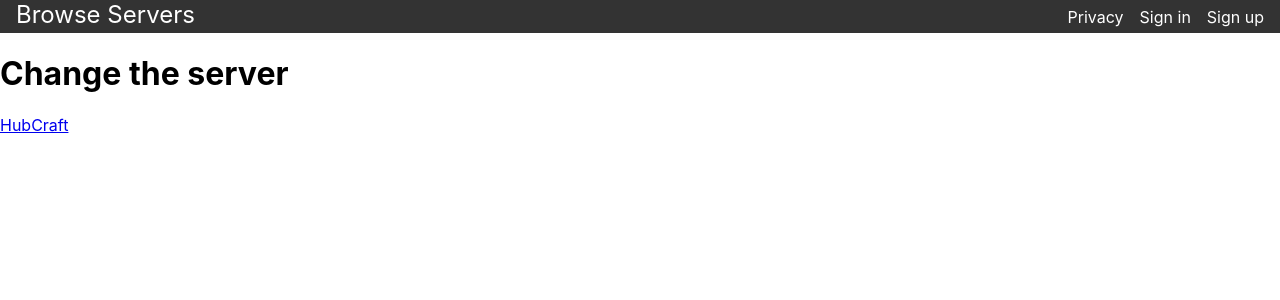
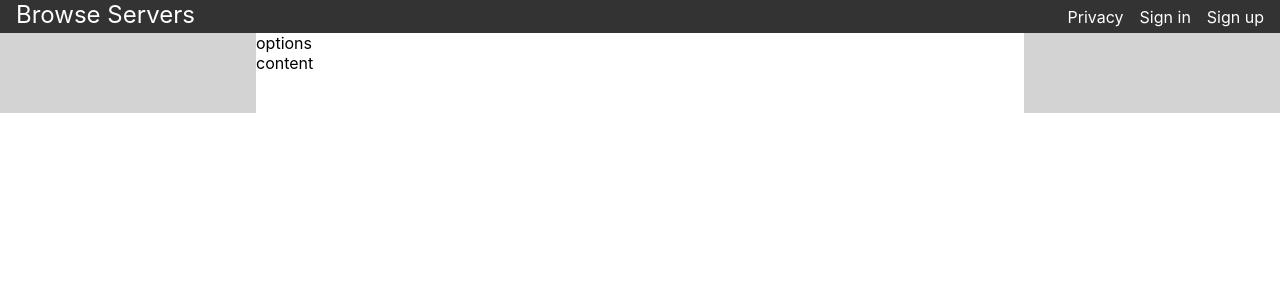
Before and after one commit to Ben-JClark/minecraftbuilds, a React (Create React App) app in the folder client/minecraftbuilds/: page / in a window 1280 px wide. Shown: the top 300 px of the page. Built offline with nearby package versions, Linux system fonts and the light colour scheme.

Commit message:
Styled ServerBrowser.tsx
PageStyle.css styles grids for ServerBrowser.tsx elements

```diff
--- a/client/minecraftbuilds/src/components/ServerBrowser.tsx
+++ b/client/minecraftbuilds/src/components/ServerBrowser.tsx
@@ -1,6 +1,7 @@
 import { Link } from "react-router-dom";
 import { useEffect, useState } from "react";
 import { error } from "console";
+import "../styling/PageStyle.css";
 
 type Server = {
   serverName: string;
@@ -45,8 +46,15 @@
 
   return (
     <>
-      <h1>Change the server</h1>
-      <Link to="/server/Hubcraft/home">HubCraft</Link>
+      <div className="grid-main">
+        <div className="page">
+          <div className="options">options</div>
+          <div className="content">content</div>
+        </div>
+        <div className="sidebar" id="sidebar-l"></div>
+        <div className="sidebar" id="sidebar-r"></div>
+      </div>
+      {/* <Link to="/server/Hubcraft/home">HubCraft</Link> */}
     </>
   );
 }
--- /dev/null
+++ b/client/minecraftbuilds/src/styling/PageStyle.css
@@ -0,0 +1,28 @@
+.grid-main {
+  display: grid;
+  grid-template-areas: "sidebar-l page sidebar-r";
+  grid-template-columns: 1fr 3fr 1fr;
+}
+
+.page {
+  grid-area: page;
+  display: grid;
+  grid-template-areas: "options" "content";
+  grid-template-rows: 1fr 3fr;
+}
+.options {
+  grid-area: options;
+}
+.content {
+  grid-area: content;
+}
+#sidebar-l {
+  grid-area: sidebar-l;
+}
+#sidebar-r {
+  grid-area: sidebar-r;
+}
+
+.sidebar {
+  background-color: lightgray;
+}
```
